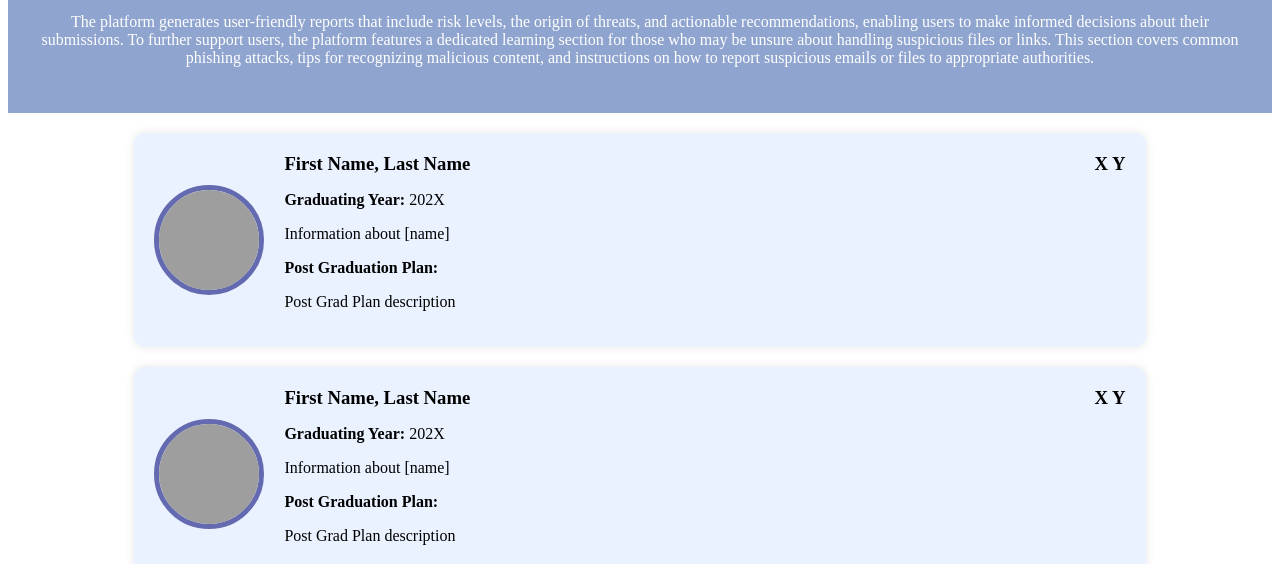
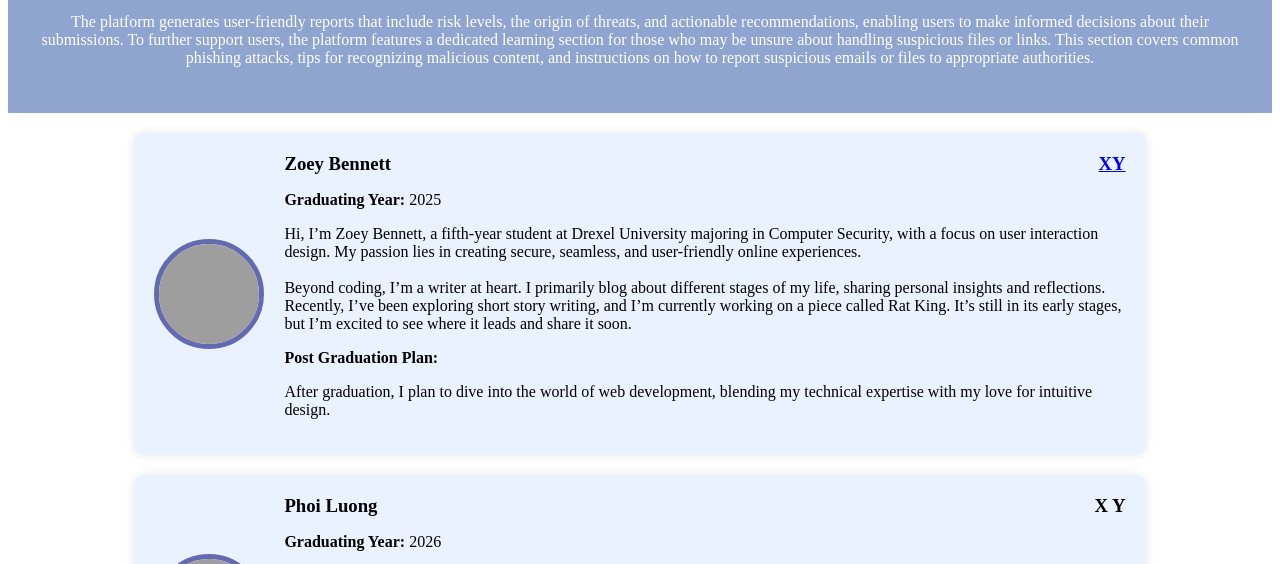
Before and after one commit to Skytex11/SeniorDesign, a website: page public_html/about.html in a window 1280 px wide. Shown: the part 225-789 px from the top of the page. Drawn offline with Linux system fonts and the light colour scheme; grey boxes are pictures that could not be loaded.

Commit message:
Update about.html

```diff
--- a/public_html/about.html
+++ b/public_html/about.html
@@ -22,21 +22,24 @@
       <div class="profile">
         <img src="https://cdn.pixabay.com/photo/2015/10/05/22/37/blank-profile-picture-973460_1280.png" alt="Profile Picture">
         <div class="content">
-          <h3>First Name, Last Name <span class="icons">X Y</span></h3>
-          <p><b>Graduating Year:</b> 202X</p>
-          <p>Information about [name]</p>
+          <h3>Zoey Bennett <a class="icons" href="#linkedin">Y</a><a class="icons" href="#git">X</a></h3>
+          <p><b>Graduating Year:</b> 2025</p>
+          <p>Hi, I’m Zoey Bennett, a fifth-year student at Drexel University majoring in Computer Security, with a focus on user interaction design. My passion lies in creating secure, seamless, and user-friendly online experiences.
+            <br><br>Beyond coding, I’m a writer at heart. I primarily blog about different stages of my life, sharing personal insights and reflections. Recently, I’ve been exploring short story writing, and I’m currently working on a piece called Rat King. It’s still in its early stages, but I’m excited to see where it leads and share it soon.</p>
           <p><b>Post Graduation Plan:</b></p>
-          <p>Post Grad Plan description</p>
+          <p>After graduation, I plan to dive into the world of web development, blending my technical expertise with my love for intuitive design.</p>
         </div>
       </div>
       <div class="profile">
         <img src="https://cdn.pixabay.com/photo/2015/10/05/22/37/blank-profile-picture-973460_1280.png" alt="Profile Picture">
         <div class="content">
-          <h3>First Name, Last Name <span class="icons">X Y</span></h3>
-          <p><b>Graduating Year:</b> 202X</p>
-          <p>Information about [name]</p>
+          <h3>Phoi Luong <span class="icons">X Y</span></h3>
+          <p><b>Graduating Year:</b> 2026</p>
+          <p>Hi I’m Phoi Luong, a fourth-year student at Drexel University majoring in Computer Security. While my studies focus on cybersecurity, my true passion lies in information technology.
+            <br><br>
+          </p>
           <p><b>Post Graduation Plan:</b></p>
-          <p>Post Grad Plan description</p>
+          <p>After graduation, my goal is to promote cyber awareness and empower individuals with the knowledge to stay safe in an increasingly digital world.</p>
         </div>
       </div>
     </div>
```
